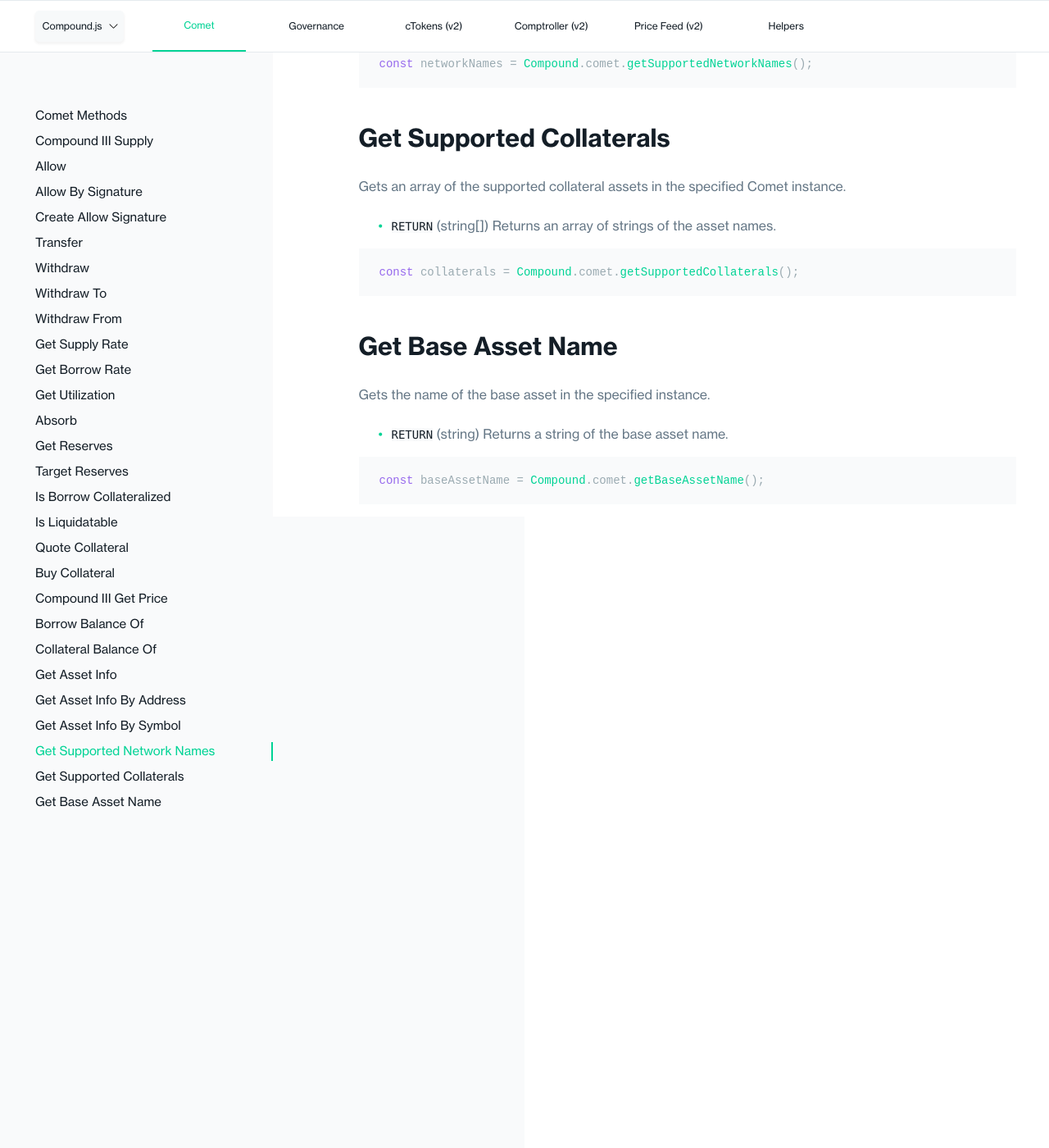
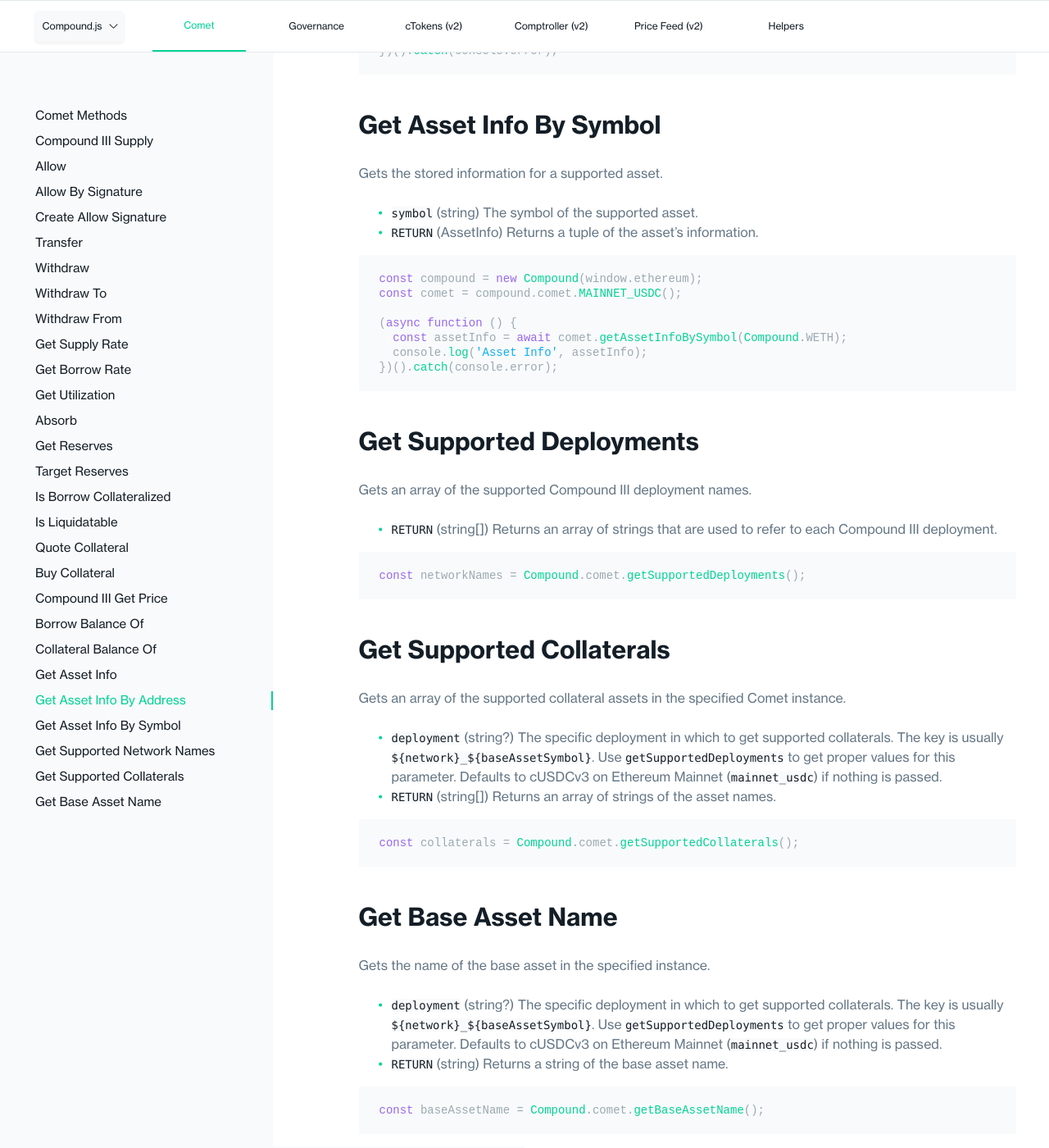
Before and after one commit to compound-finance/compound-finance.github.io, a Jekyll site: the page built from docs/pages/compound-js/comet.md, in a window 1280 px wide and 1400 px high, scrolled down 12742 px. Shown: the whole window at 82% size. Built offline with Jekyll 4.4.1, drawn with Linux system fonts in a browser that asks for light colours; some of the changed text lies outside the part shown.

Commit message:
Compound.js Docs Updates (#49)
* updated compound.js docs

* fix nav

````diff
--- a/docs/pages/compound-js/comet.md
+++ b/docs/pages/compound-js/comet.md
@@ -31,7 +31,7 @@
   get-asset-info: Get Asset Info
   get-asset-info-by-address: Get Asset Info By Address
   get-asset-info-by-symbol: Get Asset Info By Symbol
-  get-supported-network-names: Get Supported Network Names
+  get-supported-deployments: Get Supported Network Names
   get-supported-collaterals: Get Supported Collaterals
   get-base-asset-name: Get Base Asset Name
 ---
@@ -56,16 +56,17 @@
 
 ```js
 const compound = new Compound(window.ethereum);
+const comet = compound.comet.MAINNET_USDC();
 
 // Ethers.js overrides are an optional last parameter
 // const trxOptions = { gasLimit: 250000, mantissa: false };
 
 (async function() {
 
-  const me = '0xSenderAddress';
+  const me = '0xSenderAddress'; // can be compound._provider.address
 
   console.log('Supplying ETH to Compound Comet...');
-  const trx = await compound.comet.supply(
+  const trx = await comet.supply(
     me, // supplied asset comes from this account
     me, // supplied asset is credited to this account's balance
     Compound.WBTC,
@@ -87,10 +88,11 @@
 
 ```js
 const compound = new Compound(window.ethereum);
+const comet = compound.comet.MAINNET_USDC();
 
 (async function () {
   const address = '0xManagerAddressHere';
-  const trx = await compound.comet.allow(address, true);
+  const trx = await comet.allow(address, true);
   console.log('Ethers.js transaction object', trx);
 })().catch(console.error);
 ```
@@ -110,9 +112,10 @@
 
 ```js
 const compound = new Compound(window.ethereum);
+const comet = compound.comet.MAINNET_USDC();
 
 (async function() {
-  const allowTx = await compound.comet.allowBySig(
+  const allowTx = await comet.allowBySig(
     '0xaAaAaAaaAaAaAaaAaAAAAAAAAaaaAaAaAaaAaaAa',
     '0xbBbBBBBbbBBBbbbBbbBbbbbBBbBbbbbBbBbbBBbB',
     true,
@@ -139,10 +142,11 @@
 
 ```js
 const compound = new Compound(window.ethereum);
+const comet = compound.comet.MAINNET_USDC();
 
 (async () => {
 
-  const allowSignature = await compound.comet.createAllowSignature(
+  const allowSignature = await comet.createAllowSignature(
     '0xbBbBBBBbbBBBbbbBbbBbbbbBBbBbbbbBbBbbBBbB',
     true
   );
@@ -164,6 +168,7 @@
 
 ```js
 const compound = new Compound(window.ethereum);
+const comet = compound.comet.MAINNET_USDC();
 
 // Ethers.js overrides are an optional last parameter
 // const trxOptions = { gasLimit: 250000 };
@@ -194,6 +199,7 @@
 
 ```js
 const compound = new Compound(window.ethereum);
+const comet = compound.comet.MAINNET_USDC();
 
 // Ethers.js overrides are an optional last parameter
 // const trxOptions = { gasLimit: 250000 };
@@ -223,6 +229,7 @@
 
 ```js
 const compound = new Compound(window.ethereum);
+const comet = compound.comet.MAINNET_USDC();
 
 // Ethers.js overrides are an optional last parameter
 // const trxOptions = { gasLimit: 250000 };
@@ -254,6 +261,7 @@
 
 ```js
 const compound = new Compound(window.ethereum);
+const comet = compound.comet.MAINNET_USDC();
 
 // Ethers.js overrides are an optional last parameter
 // const trxOptions = { gasLimit: 250000 };
@@ -278,12 +286,14 @@
 Gets the supply rate. This method returns the current supply rate as the decimal representation of a percentage scaled up by 10 ^ 18.
 
 - `[utilization]` (string \| number \| BigNumber) A number representing the utilization rate in which to get the corresponding supply rate. The current utilization rate can be fetched by using `Compound.comet.getUtilization()`.
-- `[_provider]` (Provider \| string) An Ethers.js provider or valid network name string.
 - `RETURN` (string) Returns a string of the numeric value of the supply rate.
 
 ```js
+const compound = new Compound(window.ethereum);
+const comet = compound.comet.MAINNET_USDC();
+
 (async function () {
-  const supplyRate = await Compound.comet.getSupplyRate();
+  const supplyRate = await comet.getSupplyRate();
   console.log('Supply Rate', supplyRate);
 })().catch(console.error);
 ```
@@ -293,12 +303,14 @@
 Gets the borrow rate. This method returns the current borrow rate as the decimal representation of a percentage scaled up by 10 ^ 18.
 
 - `[utilization]` (string \| number \| BigNumber) A number representing the utilization rate in which to get the corresponding supply rate. The current utilization rate can be fetched by using `Compound.comet.getUtilization()`.
-- `[_provider]` (Provider \| string) An Ethers.js provider or valid network name string.
 - `RETURN` (string) Returns a string of the numeric value of the borrow rate.
 
 ```js
+const compound = new Compound(window.ethereum);
+const comet = compound.comet.MAINNET_USDC();
+
 (async function () {
-  const borrowRate = await Compound.comet.getBorrowRate();
+  const borrowRate = await comet.getBorrowRate();
   console.log('Borrow Rate', borrowRate);
 })().catch(console.error);
 ```
@@ -307,12 +319,14 @@
 
 Gets the utilization rate.
 
-- `[_provider]` (Provider \| string) An Ethers.js provider or valid network name string.
 - `RETURN` (string) Returns the current protocol utilization as a percentage as a decimal, represented by an unsigned integer, scaled up by 10 ^ 18.
 
 ```js
+const compound = new Compound(window.ethereum);
+const comet = compound.comet.MAINNET_USDC();
+
 (async function () {
-  const utilization = await Compound.comet.getUtilization();
+  const utilization = await comet.getUtilization();
   console.log('Utilization', utilization);
 })().catch(console.error);
 ```
@@ -321,18 +335,20 @@
 
 This method triggers the liquidation of one or many underwater accounts.
 
+- `absorber` (string) The account that is issued liquidator points during successful execution.
 - `accounts` (string \| string[]) A string of one or an array of many addresses of underwater accounts.
 - `[options]` (CallOptions) Call options and Ethers.js overrides for the transaction.
 - `RETURN` (object) Returns an Ethers.js transaction object of the absorb transaction.
 
 ```js
 const compound = new Compound(window.ethereum);
+const comet = compound.comet.MAINNET_USDC();
 
 (async function () {
   const addresses = [
     '0xUnderwaterAccountAddress1',
   ];
-  const trx = await compound.comet.absorb(addresses);
+  const trx = await comet.absorb(addresses);
   console.log('Ethers.js transaction object', trx);
 })().catch(console.error);
 ```
@@ -341,12 +357,14 @@
 
 Gets the Comet protocol reserves for the base asset as an integer.
 
-- `[_provider]` (Provider \| string) An Ethers.js provider or valid network name string.
 - `RETURN` (string) Returns the current protocol reserves in in the base asset as an unsigned integer, scaled up by 10 to the "decimals" integer in the base asset's contract.
 
 ```js
+const compound = new Compound(window.ethereum);
+const comet = compound.comet.MAINNET_USDC();
+
 (async function () {
-  const reserves = await Compound.comet.getReserves();
+  const reserves = await comet.getReserves();
   console.log('Reserves', reserves);
 })().catch(console.error);
 ```
@@ -355,12 +373,14 @@
 
 Gets the Comet protocol target reserves.
 
-- `[_provider]` (Provider \| string) An Ethers.js provider or valid network name string.
 - `RETURN` (string) Returns the protocol target reserves in the base asset as an unsigned integer, scaled up by 10 to the "decimals" integer in the base asset's contract.
 
 ```js
+const compound = new Compound(window.ethereum);
+const comet = compound.comet.MAINNET_USDC();
+
 (async function () {
-  const target = await Compound.comet.targetReserves();
+  const target = await comet.targetReserves();
   console.log('Target Reserves', target);
 })().catch(console.error);
 ```
@@ -369,14 +389,16 @@
 
 Gets the collateralization of an account as a boolean.
 
-- `[_provider]` (Provider \| string) An Ethers.js provider or valid network name string.
 - `account` (string) The account address as a string.
 - `RETURN` (boolean) Returns the collateralization of the account as a boolean.
 
 ```js
+const compound = new Compound(window.ethereum);
+const comet = compound.comet.MAINNET_USDC();
+
 (async function () {
   const address = '0xAccountThatBorrows';
-  const isCollateralized = await Compound.comet.isBorrowCollateralized(address);
+  const isCollateralized = await comet.isBorrowCollateralized(address);
   console.log('Is Collateralized', isCollateralized);
 })().catch(console.error);
 ```
@@ -385,14 +407,16 @@
 
 Checks if the passed account is presently liquidatable.
 
-- `[_provider]` (Provider \| string) An Ethers.js provider or valid network name string.
 - `account` (string) The account address as a string.
 - `RETURN` (boolean) Returns the ability to liquidate the account as a boolean.
 
 ```js
+const compound = new Compound(window.ethereum);
+const comet = compound.comet.MAINNET_USDC();
+
 (async function () {
   const address = '0xAccountThatBorrows';
-  const isLiquidatable = await Compound.comet.isLiquidatable(address);
+  const isLiquidatable = await comet.isLiquidatable(address);
   console.log('Is Liquidatable', isLiquidatable);
 })().catch(console.error);
 ```
@@ -403,13 +427,15 @@
 
 - `asset` (string) A string of the name of the asset.
 - `baseAmount` (number \| string \| BigNumber) A string, number, or BigNumber object of the amount of the base asset to get a quote. Use the `mantissa` boolean in the `options` parameter to indicate if this value is scaled up (so there are no decimals) or in its natural scale.
-- `[_provider]` (Provider \| string) An Ethers.js provider or valid network name string.
 - `[options]` (CallOptions) Call options and Ethers.js overrides for the transaction.
 - `RETURN` (string) Returns the price of the asset that is passed to it in USD as an unsigned integer, scaled up by 10 ^ 6.
 
 ```js
+const compound = new Compound(window.ethereum);
+const comet = compound.comet.MAINNET_USDC();
+
 (async function () {
-  const price = await Compound.comet.quoteCollateral(Compound.UNI, '1000000000');
+  const price = await comet.quoteCollateral(Compound.UNI, '1000000000');
   console.log('Price quote of 1000 base asset of UNI', price);
 })().catch(console.error);
 ```
@@ -428,13 +454,14 @@
 
 ```js
 const compound = new Compound(window.ethereum);
+const comet = compound.comet.MAINNET_USDC();
 
 (async function() {
 
   const me = '0xRecipient';
 
   console.log('Buying collateral...');
-  const trx = await compound.comet.buyCollateral(
+  const trx = await comet.buyCollateral(
     Compound.WBTC,
     1,
     10000
@@ -449,13 +476,15 @@
 
 Gets the price of the asset that is passed to it in USD as an unsigned integer, scaled up by 10 ^ 8.
 
-- `asset` (string) A string of the name of the asset.
-- `[_provider]` (Provider \| string) An Ethers.js provider or valid network name string.
+- `asset` (string) A string of the symbol of the asset.
 - `RETURN` (string) Returns the price of the asset that is passed to it in USD as an unsigned integer, scaled up by 10 ^ 8.
 
 ```js
+const compound = new Compound(window.ethereum);
+const comet = compound.comet.MAINNET_USDC();
+
 (async function () {
-  const price = await Compound.comet.getPrice(Compound.WBTC);
+  const price = await comet.getPrice(Compound.WBTC);
   console.log('Price of WBTC', price);
 })().catch(console.error);
 ```
@@ -465,13 +494,15 @@
 Gets the current borrow balance of an account as an unsigned integer. If the account has a non-negative base asset balance, it will return 0.
 
 - `account` (string) The account address as a string.
-- `[_provider]` (Provider \| string) An Ethers.js provider or valid network name string.
 - `RETURN` (string) Returns the collateralization of the account as an integer.
 
 ```js
+const compound = new Compound(window.ethereum);
+const comet = compound.comet.MAINNET_USDC();
+
 (async function () {
   const address = '0xAccountThatBorrows';
-  const bal = await Compound.comet.borrowBalanceOf(address);
+  const bal = await comet.borrowBalanceOf(address);
   console.log('Borrow Balance', bal.toString());
 })().catch(console.error);
 ```
@@ -480,15 +511,17 @@
 
 Gets the current balance of the collateral asset for the specified account.
 
-- `[_provider]` (Provider \| string) An Ethers.js provider or valid network name string.
 - `account` (string) The account address as a string.
 - `asset` (string) The name of the collateral asset.
 - `RETURN` (string) Returns the collateral balance as an integer.
 
 ```js
+const compound = new Compound(window.ethereum);
+const comet = compound.comet.MAINNET_USDC();
+
 (async function () {
   const address = '0xAccountThatSupplied';
-  const balance = await Compound.comet.collateralBalanceOf(address, Compound.WBTC);
+  const balance = await comet.collateralBalanceOf(address, Compound.WBTC);
   console.log('Collateral balance', balance);
 })().catch(console.error);
 ```
@@ -498,12 +531,14 @@
 Gets the stored information for a supported asset.
 
 - `assetIndex` (number \| string \| BigNumber) The index of the asset in the array in the Comet contract.
-- `[_provider]` (Provider \| string) An Ethers.js provider or valid network name string.
 - `RETURN` (AssetInfo) Returns a tuple of the asset's information.
 
 ```js
+const compound = new Compound(window.ethereum);
+const comet = compound.comet.MAINNET_USDC();
+
 (async function () {
-  const assetInfo = await Compound.comet.getAssetInfo(2);
+  const assetInfo = await comet.getAssetInfo(2);
   console.log('Asset Info', assetInfo);
 })().catch(console.error);
 ```
@@ -513,12 +548,14 @@
 Gets the stored information for a supported asset.
 
 - `_address` (string) The contract address of the supported asset.
-- `[_provider]` (Provider \| string) An Ethers.js provider or valid network name string.
 - `RETURN` (AssetInfo) Returns a tuple of the asset's information.
 
 ```js
+const compound = new Compound(window.ethereum);
+const comet = compound.comet.MAINNET_USDC();
+
 (async function () {
-  const assetInfo = await Compound.comet.getAssetInfoByAddress('0xContract');
+  const assetInfo = await comet.getAssetInfoByAddress('0xContract');
   console.log('Asset Info', assetInfo);
 })().catch(console.error);
 ```
@@ -528,30 +565,33 @@
 Gets the stored information for a supported asset.
 
 - `symbol` (string) The symbol of the supported asset.
-- `[_provider]` (Provider \| string) An Ethers.js provider or valid network name string.
 - `RETURN` (AssetInfo) Returns a tuple of the asset's information.
 
 ```js
+const compound = new Compound(window.ethereum);
+const comet = compound.comet.MAINNET_USDC();
+
 (async function () {
-  const assetInfo = await Compound.comet.getAssetInfoBySymbol(Compound.WETH);
+  const assetInfo = await comet.getAssetInfoBySymbol(Compound.WETH);
   console.log('Asset Info', assetInfo);
 })().catch(console.error);
 ```
 
-## Get Supported Network Names
+## Get Supported Deployments
 
-Gets an array of the supported Compound III network names.
+Gets an array of the supported Compound III deployment names.
 
-- `RETURN` (string[]) Returns an array of strings of the network names.
+- `RETURN` (string[]) Returns an array of strings that are used to refer to each Compound III deployment.
 
 ```js
-const networkNames = Compound.comet.getSupportedNetworkNames();
+const networkNames = Compound.comet.getSupportedDeployments();
 ```
 
 ## Get Supported Collaterals
 
 Gets an array of the supported collateral assets in the specified Comet instance.
 
+- `deployment` (string?) The specific deployment in which to get supported collaterals. The key is usually `${network}_${baseAssetSymbol}`. Use `getSupportedDeployments` to get proper values for this parameter. Defaults to cUSDCv3 on Ethereum Mainnet (`mainnet_usdc`) if nothing is passed.
 - `RETURN` (string[]) Returns an array of strings of the asset names.
 
 ```js
@@ -562,6 +602,7 @@
 
 Gets the name of the base asset in the specified instance.
 
+- `deployment` (string?) The specific deployment in which to get supported collaterals. The key is usually `${network}_${baseAssetSymbol}`. Use `getSupportedDeployments` to get proper values for this parameter. Defaults to cUSDCv3 on Ethereum Mainnet (`mainnet_usdc`) if nothing is passed.
 - `RETURN` (string) Returns a string of the base asset name.
 
 ```js
````
Also changed, not shown: other parts of docs/pages/compound-js/comet.md (+4 -4 lines), docs/pages/compound-js/compound-js.md (+7 -0 lines), docs/pages/compound-js/helpers.md (+1 -1 lines).
